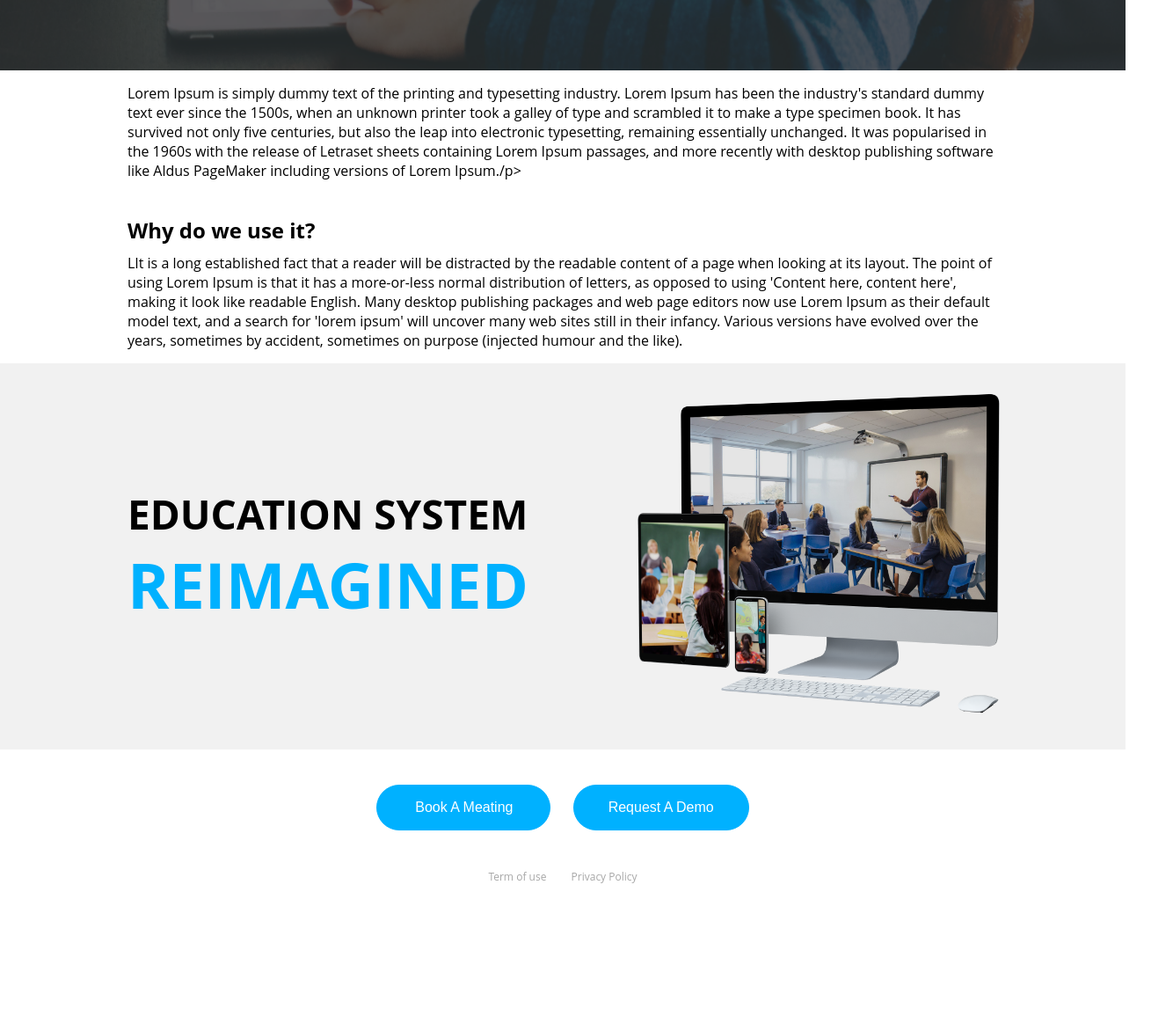
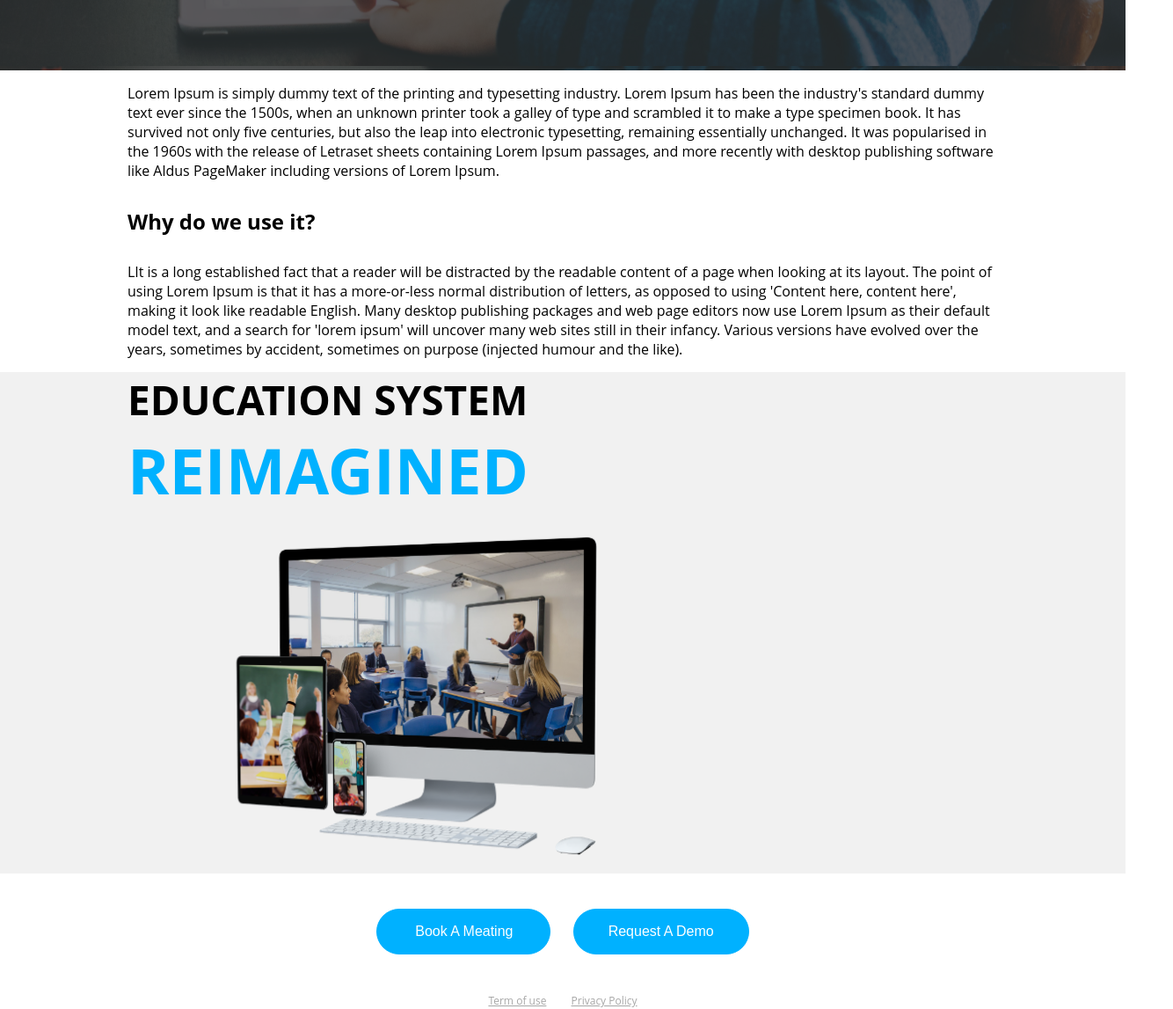
Before and after one commit to prvitalii/qtab, a plain HTML site: page index.html in a window 1280 px wide. Shown: the part 319-1466 px from the top of the page at 88% size, 1334 px wide, since content can reach past the window. Before the commit the page ends 1345 px from the top, so only its background shows below. Drawn offline with Linux system fonts and the light colour scheme.

Commit message:
some minor changes, polishing up

```diff
--- a/index.html
+++ b/index.html
@@ -11,40 +11,32 @@
 
 	<div class="container">
 		<a href="#">
-			<div id="header">
+			<div id="header" class="inside-text">
 				<img src="img/book.png" alt="book">
 				<h1>Qtab</h1>
 			</div>
 		</a>
-		<div id="intro" class="rext-center">
+		<div id="intro" class="centered">
 			<p>Learn Amazing Things & <br/>Share Your Knowledge With The World</p>
 		</div>
-		<div id="about">
-				<section>
-					<p>Lorem Ipsum is simply dummy text of the printing and typesetting industry. Lorem Ipsum has been the industry's standard dummy text ever since the 1500s, when an unknown printer took a galley of type and scrambled it to make a type specimen book. It has survived not only five centuries, but also the leap into electronic typesetting, remaining essentially unchanged. It was popularised in the 1960s with the release of Letraset sheets containing Lorem Ipsum passages, and more recently with desktop publishing software like Aldus PageMaker including versions of Lorem Ipsum./p>
-				</section>
-				<section>
+		<div id="about" class="inside-text">
+					<p>Lorem Ipsum is simply dummy text of the printing and typesetting industry. Lorem Ipsum has been the industry's standard dummy text ever since the 1500s, when an unknown printer took a galley of type and scrambled it to make a type specimen book. It has survived not only five centuries, but also the leap into electronic typesetting, remaining essentially unchanged. It was popularised in the 1960s with the release of Letraset sheets containing Lorem Ipsum passages, and more recently with desktop publishing software like Aldus PageMaker including versions of Lorem Ipsum.</p>
 					<h2>Why do we use it?</h2>
 					<p>LIt is a long established fact that a reader will be distracted by the readable content of a page when looking at its layout. The point of using Lorem Ipsum is that it has a more-or-less normal distribution of letters, as opposed to using 'Content here, content here', making it look like readable English. Many desktop publishing packages and web page editors now use Lorem Ipsum as their default model text, and a search for 'lorem ipsum' will uncover many web sites still in their infancy. Various versions have evolved over the years, sometimes by accident, sometimes on purpose (injected humour and the like).</p>
-				</section>
 		</div>
-		<div id="ed-sys">
-			<section class="text">
-				<p>education system <span style="color: #00B1FF; font-size: 72px">reimagined<span/></p>
-			</section>
-			<section>
-				<img src="img/mac.png" alt="mac">
-			</section>
+		<div id="edu">
+			<p>education system <br> <span style="color: #00B1FF; font-size: 72px;">reimagined</span></p>
+			<img src="img/mac.png" alt="mac">
 		</div>
 		<div id="footer">
-			<section class="centered">
+			<div class="centered">
 				<button type="button" id="book" class="btn">Book A Meating</button>
 				<button type="button" id="request" class="btn">Request A Demo</button>
-			</section>
-			<section class="centered">
+			</div>
+			<div class="centered">
 				<a href="#">Term of use</a>
 				<a href="#">Privacy Policy</a>
-			</section>
+			</div>
 		</div>
 	</div>
 
--- a/style.css
+++ b/style.css
@@ -18,10 +18,12 @@ a:visited{
 .container{
 	max-width: 1366px;
 	margin: 0px auto;
-	padding-bottom: 20px;
 }
 .centered{
 	text-align: center;
+}
+.inside-text{
+	margin: 0px 145px;
 }
 #header{
 	padding: 17px 0px;
@@ -30,7 +32,7 @@ a:visited{
 #header img{
 	width: 30px;
 	height: 30px;
-	margin: 0px 20px 0px 145px;
+	margin-right: 20px;
 	transform: translateY(15%);
 }
 #header h1{
@@ -38,38 +40,26 @@ a:visited{
 }
 #intro{
 	font-size: 48px;
-	background-color: yellow;
-	text-align: center;
 	color: #FFFFFF;
 	padding: 96px 0px;
 	background-image: url('img/learn.png');
-	background-repeat: no-repeat;
-	background-size: 100% 100%;
 }
-#about{
-	background-color: #FFFFFF;
-
+#about p, h2{
+	padding: 15px 0px;
 }
-#about section{
-	padding: 15px 145px;
-}
-#about section h2{
-	padding: 10px 0px;
-}
-#ed-sys{
-	background-color: #F1F1F1;
-	height: 439px;
+#edu{
+	display: flex;
+	justify-content: start;
+	flex-wrap: wrap;
+	align-items: center;
 	font-size: 46px;
 	font-weight: bold;
 	text-transform: uppercase;
-	display: flex;
-	align-items: center;
+	background-color: #F1F1F1;
+	padding-left: 145px;
 }
-#ed-sys img{
-	width: 733px;
-}
-#ed-sys .text{
-	margin-left: 145px;
+#edu img{
+	width: 730px;
 }
 .btn{
 	border-radius: 30px;
@@ -90,6 +80,7 @@ a:visited{
 	padding: 16px 39px;
 }
 #footer a{
+	text-decoration: underline;
 	margin: 20px 12px;
 	font-size: 12px;
 }
```
Also changed, not shown: 1 other file.
